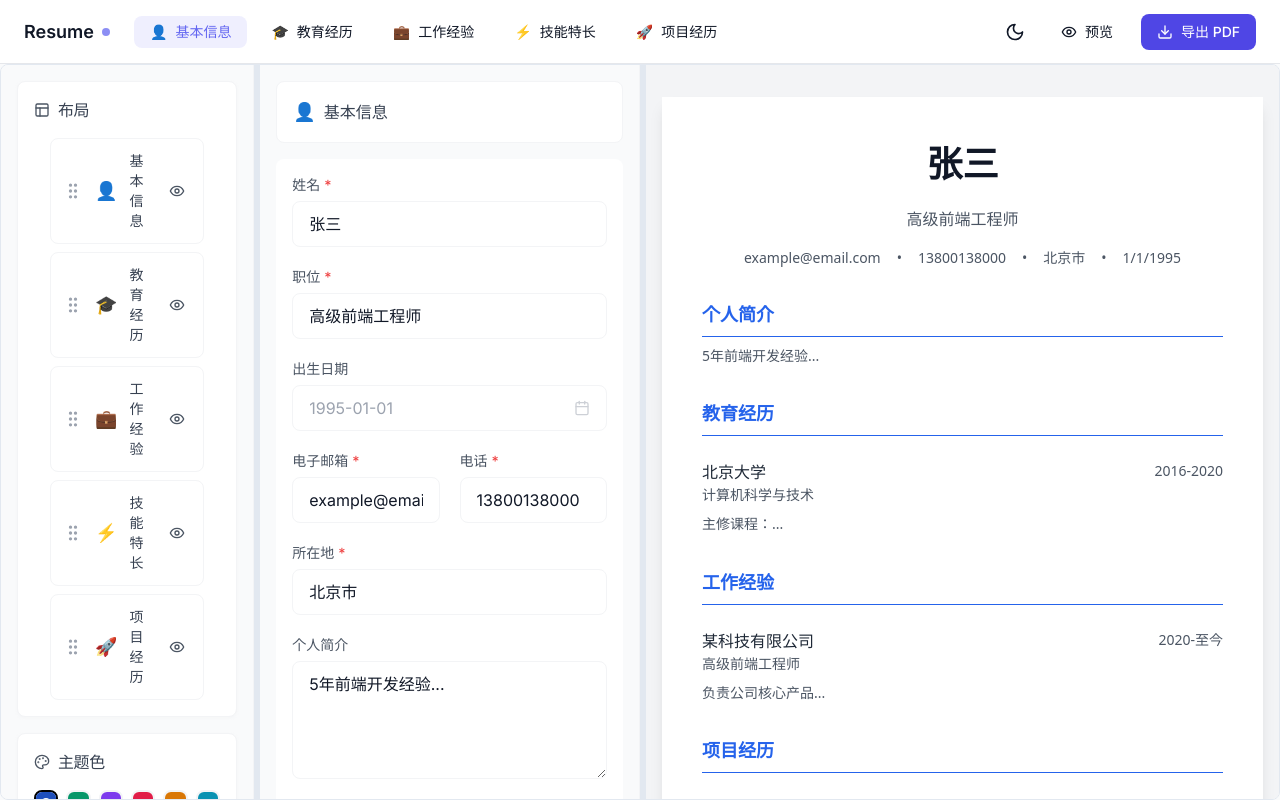
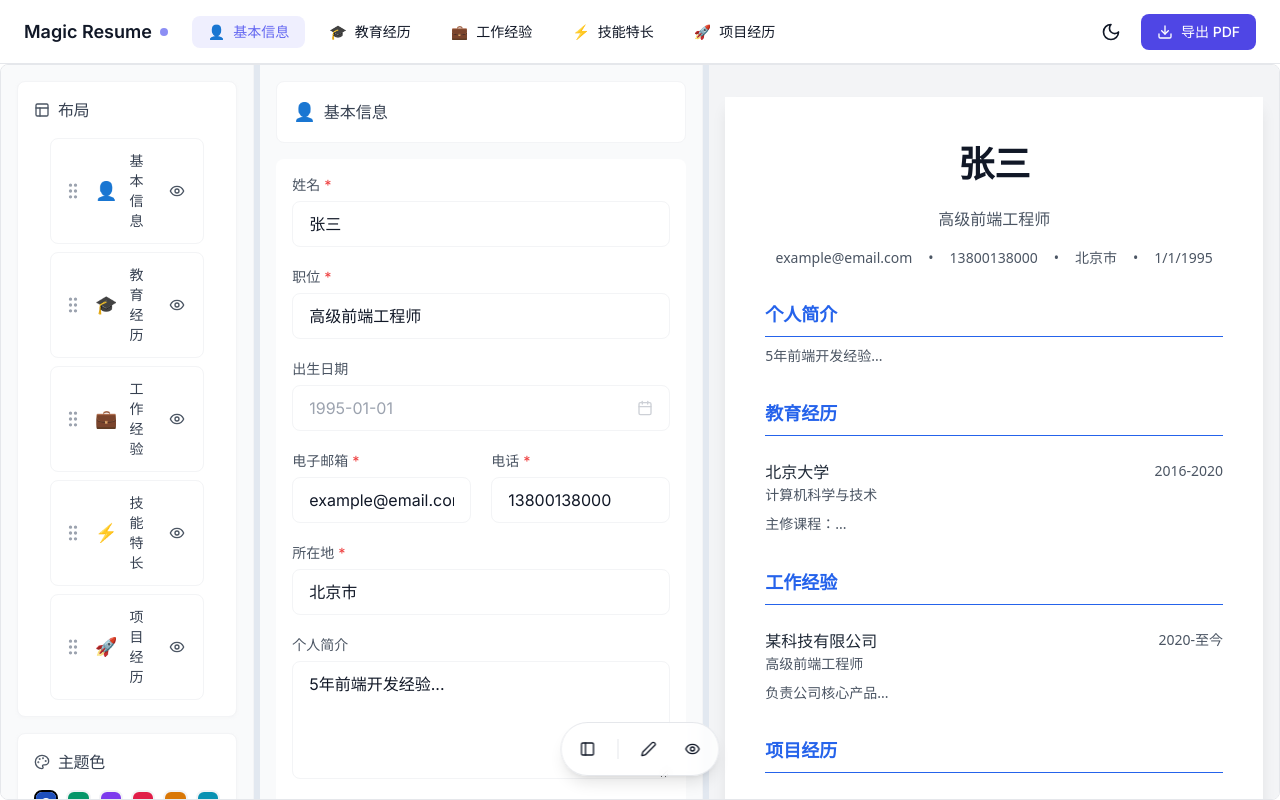
Before and after one commit to boy-lin/magic-resume-online, a Next.js app in the folder apps/fronted/: page /workbench in a window 1280 px wide. Built offline with nearby package versions, Linux system fonts and the light colour scheme.

Commit message:
feat: control layout

```diff
--- a/apps/fronted/src/app/workbench/page.tsx
+++ b/apps/fronted/src/app/workbench/page.tsx
@@ -1,8 +1,16 @@
 "use client";
 
-import { useRef, useState } from "react";
+import { useRef, useState, useEffect } from "react";
 import { motion, AnimatePresence } from "framer-motion";
-import { Eye, Edit2, Menu } from "lucide-react";
+import {
+  Eye,
+  Edit2,
+  Menu,
+  PanelLeft,
+  PanelRight,
+  Maximize2,
+  Minimize2
+} from "lucide-react";
 import { useResumeStore } from "@/store/useResumeStore";
 import { EditorHeader } from "@/components/editor/EditorHeader";
 import { SidePanel } from "@/components/editor/SidePanel";
@@ -16,39 +24,228 @@ import {
   ResizablePanelGroup
 } from "@/components/ui/resizable";
 import { cn } from "@/lib/utils";
-import CustomHandle from "./compoents/CustomHandle";
+import { Button } from "@/components/ui/button";
+import {
+  Tooltip,
+  TooltipContent,
+  TooltipProvider,
+  TooltipTrigger
+} from "@/components/ui/tooltip";
+
+const LAYOUT_CONFIG = {
+  DEFAULT: [20, 35, 45],
+  SIDE_COLLAPSED: [0, 50, 50],
+  EDIT_FOCUSED_WITH_SIDE: [0, 100, 0],
+  PREVIEW_FOCUSED_WITH_SIDE: [0, 0, 100],
+  EDIT_FOCUSED_NO_SIDE: [0, 100, 0],
+  PREVIEW_FOCUSED_NO_SIDE: [0, 0, 100]
+};
+
+// 创建自定义拖拽手柄组件
+const DragHandle = ({ show = true }) => {
+  const theme = useResumeStore((state) => state.theme);
+
+  if (!show) return null;
+
+  return (
+    <ResizableHandle className="relative w-1.5 group">
+      <div
+        className={cn(
+          "absolute inset-y-0 left-1/2 w-1 -translate-x-1/2",
+          "group-hover:bg-primary/20 group-data-[dragging=true]:bg-primary",
+          theme === "dark" ? "bg-neutral-700/50" : "bg-gray-200"
+        )}
+      />
+      <div
+        className={cn(
+          "absolute top-1/2 left-1/2 -translate-x-1/2 -translate-y-1/2",
+          "w-4 h-8 rounded-full opacity-0 group-hover:opacity-100",
+          "flex items-center justify-center",
+          theme === "dark" ? "bg-neutral-800" : "bg-gray-200"
+        )}
+      >
+        <div className="w-0.5 h-4 bg-gray-400 rounded-full" />
+      </div>
+    </ResizableHandle>
+  );
+};
 
 export default function Home() {
   const theme = useResumeStore((state) => state.theme);
   const previewRef = useRef<HTMLDivElement>(null);
   const themeConfig = getThemeConfig(theme === "dark");
 
-  // 移动端状态管理
-  const [showSidebar, setShowSidebar] = useState(false);
-  const [isPreviewMode, setIsPreviewMode] = useState(false);
+  const [sidePanelCollapsed, setSidePanelCollapsed] = useState(false);
+  const [focusedPanel, setFocusedPanel] = useState<null | "edit" | "preview">(
+    null
+  );
+  const [showMobileSidebar, setShowMobileSidebar] = useState(false);
+  const [isMobilePreview, setIsMobilePreview] = useState(false);
+  const [panelSizes, setPanelSizes] = useState(LAYOUT_CONFIG.DEFAULT);
+  const [layoutKey, setLayoutKey] = useState(0);
 
   useScrollbarTheme();
+  const updateLayout = (newSizes: number[]) => {
+    setPanelSizes(newSizes);
+    setLayoutKey((prev) => prev + 1);
+  };
 
-  const [defaultLayout] = useState([15, 40, 50]);
+  useEffect(() => {
+    let newSizes;
+    if (sidePanelCollapsed) {
+      if (focusedPanel === "edit") {
+        newSizes = [...LAYOUT_CONFIG.EDIT_FOCUSED_NO_SIDE];
+      } else if (focusedPanel === "preview") {
+        newSizes = [...LAYOUT_CONFIG.PREVIEW_FOCUSED_NO_SIDE];
+      } else {
+        newSizes = [...LAYOUT_CONFIG.SIDE_COLLAPSED];
+      }
+    } else {
+      if (focusedPanel === "edit") {
+        newSizes = [...LAYOUT_CONFIG.EDIT_FOCUSED_WITH_SIDE];
+      } else if (focusedPanel === "preview") {
+        newSizes = [...LAYOUT_CONFIG.PREVIEW_FOCUSED_WITH_SIDE];
+      } else {
+        newSizes = [...LAYOUT_CONFIG.DEFAULT];
+      }
+    }
+    updateLayout([...newSizes]);
+  }, [sidePanelCollapsed, focusedPanel]);
 
-  // 移动端切换按钮
-  const MobileNav = () => (
-    <div className={`fixed bottom-6 right-6 flex gap-2 md:hidden z-50`}>
+  const toggleSidePanel = () => {
+    setSidePanelCollapsed(!sidePanelCollapsed);
+  };
+
+  const togglePanelFocus = (panel: "edit" | "preview") => {
+    setFocusedPanel(focusedPanel === panel ? null : panel);
+  };
+
+  // 底部控制栏
+  const LayoutControls = () => (
+    <div
+      className={cn(
+        "absolute bottom-6 left-1/2 -translate-x-1/2",
+        "flex items-center gap-2 z-10 p-2 rounded-full",
+        theme === "dark"
+          ? "bg-neutral-900/80 border border-neutral-800"
+          : "bg-white/80 border border-gray-200",
+        "backdrop-blur-sm shadow-lg"
+      )}
+    >
+      <TooltipProvider>
+        <Tooltip>
+          <TooltipTrigger asChild>
+            <Button
+              variant={sidePanelCollapsed ? "secondary" : "ghost"}
+              size="icon"
+              className="h-9 w-9 rounded-full"
+              onClick={toggleSidePanel}
+            >
+              <PanelLeft className="h-4 w-4" />
+            </Button>
+          </TooltipTrigger>
+          <TooltipContent>
+            <p className="text-xs">
+              {sidePanelCollapsed ? "展开侧边栏" : "收起侧边栏"}
+            </p>
+          </TooltipContent>
+        </Tooltip>
+      </TooltipProvider>
+
+      <div
+        className={cn(
+          "h-5 w-px mx-1",
+          theme === "dark" ? "bg-neutral-800" : "bg-gray-200"
+        )}
+      />
+
+      <TooltipProvider>
+        <Tooltip>
+          <TooltipTrigger asChild>
+            <Button
+              variant={focusedPanel === "edit" ? "secondary" : "ghost"}
+              size="icon"
+              className="h-9 w-9 rounded-full"
+              onClick={() => togglePanelFocus("edit")}
+            >
+              {focusedPanel === "edit" ? (
+                <Minimize2 className="h-4 w-4" />
+              ) : (
+                <Edit2 className="h-4 w-4" />
+              )}
+            </Button>
+          </TooltipTrigger>
+          <TooltipContent>
+            <p className="text-xs">
+              {focusedPanel === "edit" ? "退出编辑模式" : "专注编辑"}
+            </p>
+          </TooltipContent>
+        </Tooltip>
+      </TooltipProvider>
+
+      <TooltipProvider>
+        <Tooltip>
+          <TooltipTrigger asChild>
+            <Button
+              variant={focusedPanel === "preview" ? "secondary" : "ghost"}
+              size="icon"
+              className="h-9 w-9 rounded-full"
+              onClick={() => togglePanelFocus("preview")}
+            >
+              {focusedPanel === "preview" ? (
+                <Minimize2 className="h-4 w-4" />
+              ) : (
+                <Eye className="h-4 w-4" />
+              )}
+            </Button>
+          </TooltipTrigger>
+          <TooltipContent>
+            <p className="text-xs">
+              {focusedPanel === "preview" ? "退出预览模式" : "专注预览"}
+            </p>
+          </TooltipContent>
+        </Tooltip>
+      </TooltipProvider>
+    </div>
+  );
+
+  // 移动端控制栏
+  const MobileControls = () => (
+    <div
+      className={cn(
+        "fixed bottom-6 right-6 flex gap-2 md:hidden z-50",
+        "p-2 rounded-full",
+        theme === "dark"
+          ? "bg-neutral-900/80 border border-neutral-800"
+          : "bg-white/80 border border-gray-200",
+        "backdrop-blur-sm shadow-lg"
+      )}
+    >
       <motion.button
-        className={`p-3 rounded-full ${themeConfig.buttonPrimary} text-white shadow-lg`}
+        className={cn(
+          "p-3 rounded-full",
+          theme === "dark" ? "hover:bg-neutral-800" : "hover:bg-gray-100"
+        )}
         whileHover={{ scale: 1.05 }}
         whileTap={{ scale: 0.95 }}
-        onClick={() => setShowSidebar(true)}
+        onClick={() => setShowMobileSidebar(true)}
       >
-        <Menu size={24} />
+        <Menu className="h-5 w-5" />
       </motion.button>
       <motion.button
-        className={`p-3 rounded-full ${themeConfig.buttonPrimary} text-white shadow-lg`}
+        className={cn(
+          "p-3 rounded-full",
+          theme === "dark" ? "hover:bg-neutral-800" : "hover:bg-gray-100"
+        )}
         whileHover={{ scale: 1.05 }}
         whileTap={{ scale: 0.95 }}
-        onClick={() => setIsPreviewMode(!isPreviewMode)}
+        onClick={() => setIsMobilePreview(!isMobilePreview)}
       >
-        {isPreviewMode ? <Edit2 size={24} /> : <Eye size={24} />}
+        {isMobilePreview ? (
+          <Edit2 className="h-5 w-5" />
+        ) : (
+          <Eye className="h-5 w-5" />
+        )}
       </motion.button>
     </div>
   );
@@ -56,23 +253,26 @@ export default function Home() {
   // 移动端侧边栏
   const MobileSidebar = () => (
     <AnimatePresence>
-      {showSidebar && (
+      {showMobileSidebar && (
         <>
           <motion.div
             className="fixed inset-0 bg-black/50 z-50 md:hidden"
             initial={{ opacity: 0 }}
             animate={{ opacity: 1 }}
             exit={{ opacity: 0 }}
-            onClick={() => setShowSidebar(false)}
+            onClick={() => setShowMobileSidebar(false)}
           />
           <motion.div
-            className="fixed top-0 left-0 h-full w-80 z-50 md:hidden"
+            className={cn(
+              "fixed top-0 left-0 h-full w-80 z-50 md:hidden",
+              theme === "dark" ? "bg-neutral-900" : "bg-white"
+            )}
             initial={{ x: "-100%" }}
             animate={{ x: 0 }}
             exit={{ x: "-100%" }}
             transition={{ type: "spring", damping: 20 }}
           >
-            <SidePanel onClose={() => setShowSidebar(false)} />
+            <SidePanel onClose={() => setShowMobileSidebar(false)} />
           </motion.div>
         </>
       )}
@@ -81,47 +281,77 @@ export default function Home() {
 
   return (
     <main
-      className={`w-full h-screen ${themeConfig.bg} ${themeConfig.text} overflow-hidden`}
+      className={cn(
+        "w-full h-screen overflow-hidden",
+        theme === "dark"
+          ? "bg-neutral-900 text-neutral-200"
+          : "bg-white text-gray-900"
+      )}
     >
-      <EditorHeader previewRef={previewRef} isMobile={true} />
+      <EditorHeader previewRef={previewRef} />
 
-      <div className="hidden md:block h-[calc(100vh-64px)] overflow-hidden">
       {/* 桌面端布局 */}
+      <div className="hidden md:block h-[calc(100vh-64px)]">
         <ResizablePanelGroup
+          key={layoutKey}
           direction="horizontal"
-          className="h-full  rounded-lg border"
+          className={cn(
+            "h-full rounded-lg",
+            theme === "dark"
+              ? "border-neutral-800 bg-neutral-900/50"
+              : "border border-gray-200 bg-white"
+          )}
         >
+          {/* 侧边栏面板 */}
+          {!sidePanelCollapsed && (
+            <>
               <ResizablePanel
-            defaultSize={defaultLayout[0]}
-            minSize={15}
-            maxSize={30}
+                defaultSize={panelSizes[0]}
+                minSize={20}
+                className={cn(
+                  theme === "dark"
+                    ? "bg-neutral-900 border-r border-neutral-800"
+                    : ""
+                )}
               >
                 <div className="h-full overflow-y-auto">
                   <SidePanel />
                 </div>
               </ResizablePanel>
-          <CustomHandle />
+              <DragHandle />
+            </>
+          )}
+
+          {/* 编辑面板 */}
           <ResizablePanel
-            minSize={20}
-            maxSize={30}
-            defaultSize={defaultLayout[1]}
+            defaultSize={panelSizes[1]}
+            className={cn(
+              theme === "dark"
+                ? "bg-neutral-900 border-r border-neutral-800"
+                : ""
+            )}
           >
-            <div className="h-full overflow-y-auto">
+            <div className="h-full">
               <EditPanel />
             </div>
           </ResizablePanel>
-          <CustomHandle />
-          <ResizablePanel defaultSize={defaultLayout[2]} minSize={50}>
+          <DragHandle />
+
+          {/* 预览面板 */}
+          <ResizablePanel defaultSize={panelSizes[2]} className="bg-gray-100">
             <div className="h-full overflow-y-auto">
               <PreviewPanel />
             </div>
           </ResizablePanel>
         </ResizablePanelGroup>
+
+        <LayoutControls />
       </div>
+
       {/* 移动端布局 */}
-      <div className="md:hidden h-[calc(100vh-64px)] overflow-hidden">
+      <div className="md:hidden h-[calc(100vh-64px)]">
         <AnimatePresence mode="wait">
-          {isPreviewMode ? (
+          {isMobilePreview ? (
             <motion.div
               key="preview"
               initial={{ opacity: 0, x: 300 }}
@@ -147,7 +377,7 @@ export default function Home() {
         </AnimatePresence>
       </div>
 
-      <MobileNav />
+      <MobileControls />
       <MobileSidebar />
     </main>
   );
--- a/apps/fronted/src/components/editor/EditorHeader.tsx
+++ b/apps/fronted/src/components/editor/EditorHeader.tsx
@@ -30,11 +30,11 @@ export function EditorHeader({ previewRef, isMobile }: EditorHeaderProps) {
       <div className="flex items-center justify-between px-6 h-full">
         <div className="flex items-center space-x-6  scrollbar-hide">
           <motion.div
-            className="flex items-center space-x-2 shrink-0"
+            className="flex items-center space-x-2 shrink-0 cursor-pointer"
             whileHover={{ scale: 1.02 }}
             whileTap={{ scale: 0.98 }}
           >
-            <span className="text-lg font-semibold">Resume</span>
+            <span className="text-lg font-semibold">Magic Resume</span>
             <div className="w-2 h-2 rounded-full bg-indigo-500 animate-pulse" />
           </motion.div>
 
@@ -76,15 +76,6 @@ export function EditorHeader({ previewRef, isMobile }: EditorHeaderProps) {
 
           {/* 在移动端隐藏这些按钮 */}
           <div className="hidden md:flex items-center space-x-3">
-            <motion.button
-              className={`px-4 py-2 ${themeConfig.button} rounded-lg text-sm font-medium flex items-center space-x-2`}
-              whileHover={{ scale: 1.02 }}
-              whileTap={{ scale: 0.98 }}
-            >
-              <Eye className="w-4 h-4" />
-              <span>预览</span>
-            </motion.button>
-
             <PdfExport />
           </div>
         </div>
--- a/apps/fronted/src/components/editor/PreviewPanel.tsx
+++ b/apps/fronted/src/components/editor/PreviewPanel.tsx
@@ -467,7 +467,7 @@ export function PreviewPanel() {
   return (
     <motion.div
       ref={previewRef}
-      className={cn("flex-1 overflow-y-auto", "bg-gray-100")}
+      className={cn("flex-1 overflow-y-auto")}
       initial={{ opacity: 0 }}
       animate={{ opacity: 1 }}
     >
```
Also changed, not shown: apps/fronted/src/app/workbench/compoents/Editor/RichText.tsx (+10 -7 lines), apps/fronted/src/components/editor/SidePanel.tsx (+41 -20 lines). Lines whose indentation alone changed are shown as unchanged.
